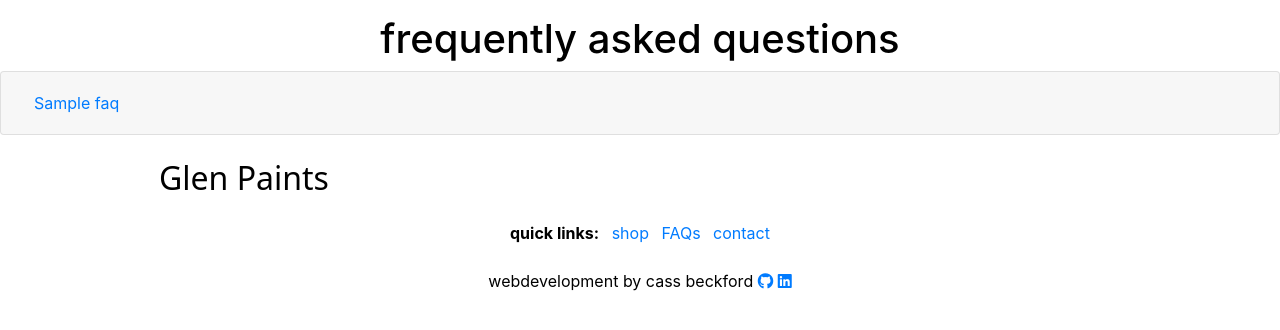
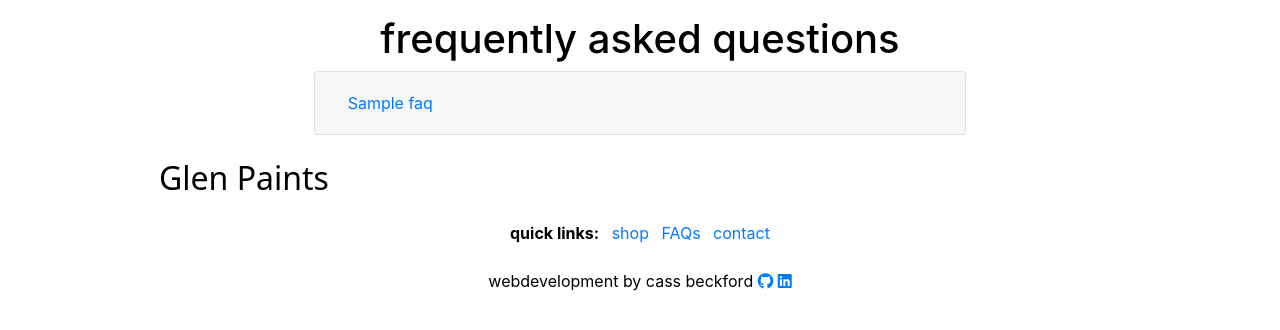
Before and after one commit to CassJBeckford/Glen_paints_MP4, a Django app: page /faqs/ in a window 1280 px wide. Shown: the part 165-495 px from the top of the page. Run offline with Django 3.2, Linux system fonts and the light colour scheme; tables that the repository leaves empty hold one stand-in row (values such as "Sample post"); parts of the project's set-up code (start-up, migrations or seed data) failed here and were passed over; some libraries are stand-ins or nearby versions; some web fonts are replaced.

Commit message:
Add container to FAQs accordian

```diff
--- a/faqs/templates/faqs/faqs_page.html
+++ b/faqs/templates/faqs/faqs_page.html
@@ -16,12 +16,15 @@
 {% endblock %}
 
 {% block content %}
-
+  <div class="container">
     <div class="row">
       <div class="col text-center mt-3">
         <h1 class="heading-text">frequently asked questions</h1>
       </div>
     </div>
+
+    <div class="row justify-content-center">
+      <div class="col-12 col-md-8">
 
         {% for faq in faqs %}
 
@@ -45,4 +48,7 @@
 
         {% endfor %}
 
+      </div>
+    </div>
+  </div>
 {% endblock %}
```
Lines whose indentation alone changed are shown as unchanged.
